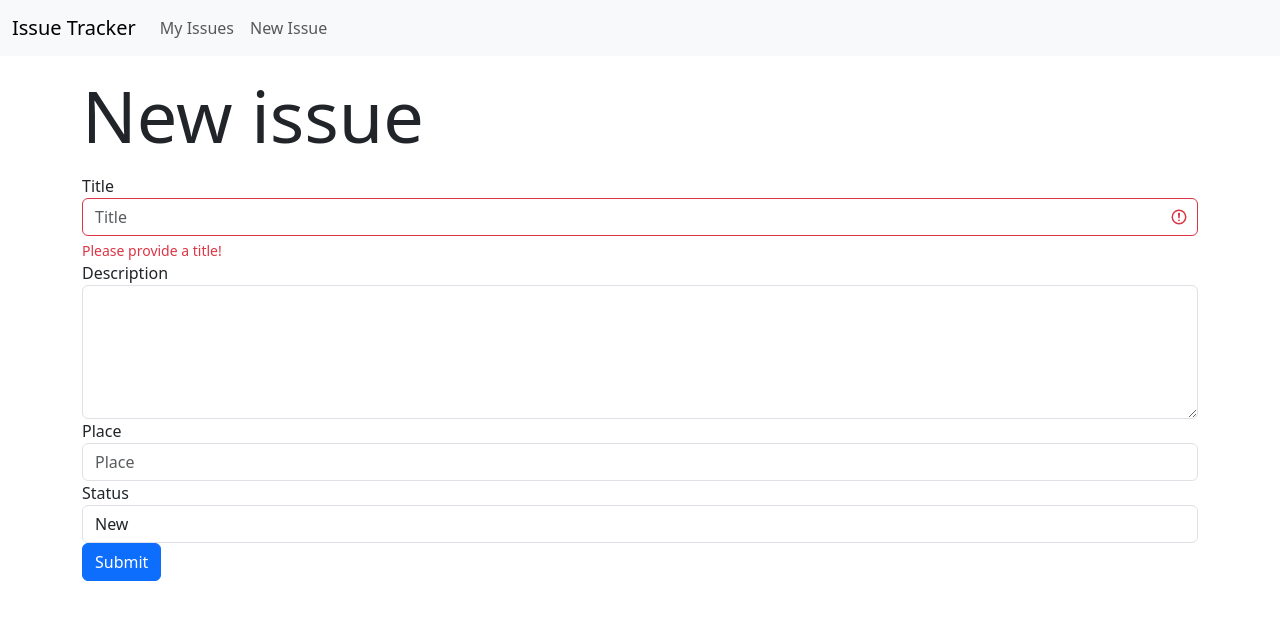
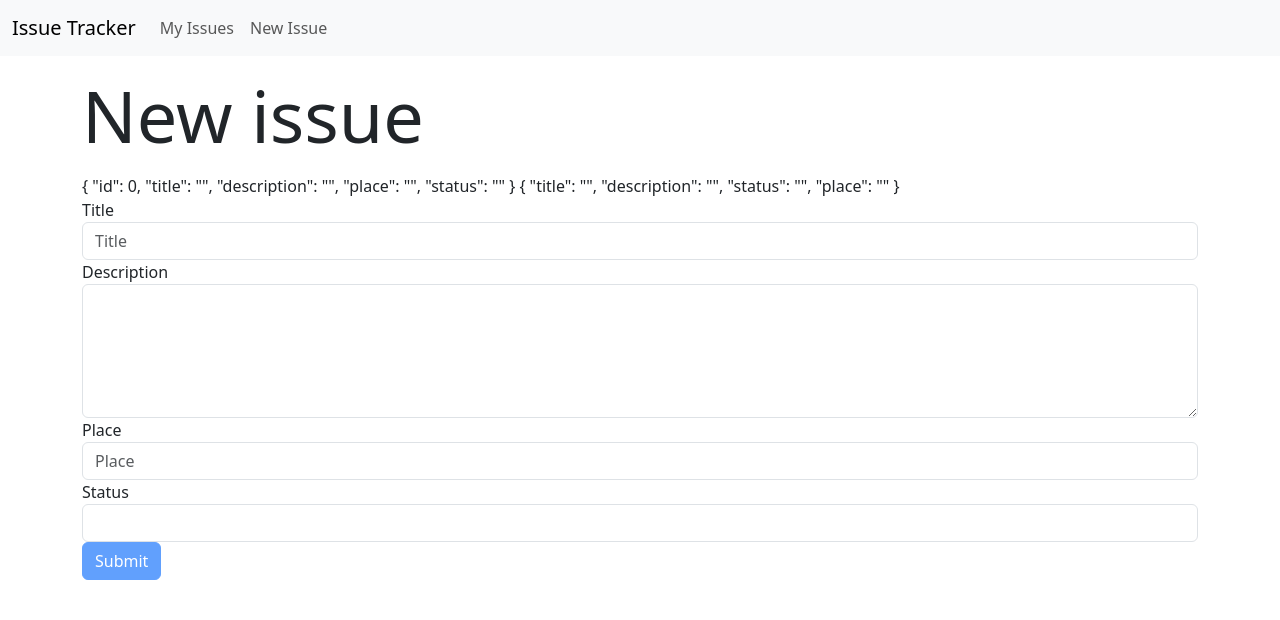
Before and after one commit to CollinsKipkemoi/issue-tracker-app, an Angular app: page /issues/new in a window 1280 px wide. Shown: the top 620 px of the page. Built offline with nearby package versions, Linux system fonts and the light colour scheme.

Commit message:
Form validation

```diff
--- /dev/null
+++ b/src/app/issue-form/issue-form.component.html
@@ -0,0 +1,65 @@
+{{ issue| json }}
+{{ issueForm.value | json }}
+<form (ngSubmit) = "handleSubmit()" [formGroup]="issueForm" action="" novalidate>
+  <div class="form-group">
+    <label for="title">Title</label>
+    <input
+      [value]="issue.title"
+      formControlName="title"
+      [class.is-valid]="title?.valid"
+      [class.is-invalid]="title?.invalid && (title?.dirty || title?.touched)"
+      type="text"
+      class="form-control"
+      id="title"
+      placeholder="Title"
+      required
+    />
+    <div class="invalid-feedback">Please provide a title!</div>
+  </div>
+  <div class="form-group">
+    <label for="description">Description</label>
+    <textarea
+      [class.is-valid]="description?.valid"
+      [class.is-invalid]="description?.invalid && (description?.dirty || description?.touched)"
+      formControlName="description"
+      class="form-control"
+      id="description"
+      rows="5"
+      required
+    ></textarea>
+    <div class="invalid-feedback">Please provide a description!</div>
+  </div>
+  <div class="form-group">
+    <label for="place">Place</label>
+    <input
+      [class.is-valid]="place?.valid"
+      [class.is-invalid]="place?.invalid && (place?.dirty || place?.touched)"
+      formControlName="place"
+      type="text"
+      class="form-control"
+      id="place"
+      placeholder="Place"
+      required
+    />
+<!--    @if (place?.invalid && place?.errors['required']) {-->
+<!--      <div class="invalid-feedback">Please provide an issue place!</div>-->
+<!--    }-->
+<!--    @if(place?.invalid && place?.errors.pattern) {-->
+<!--      <div class="invalid-feedback">Place must start with PC...!</div>-->
+<!--    }-->
+  </div>
+  <div class="form-group">
+    <label for="status">Status</label>
+    <select formControlName="status"
+            [class.is-valid]="status?.valid"
+            [class.is-invalid]="status?.invalid && (status?.dirty || status?.touched)"
+            class="form-control" id="status" required>
+      <option value="NEW">New</option>
+      <option value="DOING">Doing</option>
+      <option value="DONE">Done</option>
+    </select>
+    <div class="invalid-feedback">Please provide a status!</div>
+  </div>
+
+  <button [disabled]="issueForm.invalid" type="submit" class="btn btn-primary">Submit</button>
+</form>
--- /dev/null
+++ b/src/app/issue-form/issue-form.component.ts
@@ -0,0 +1,50 @@
+import {Component, EventEmitter, Input, OnChanges, Output} from '@angular/core';
+import {Issue} from "../issue";
+import { FormBuilder, ReactiveFormsModule, Validators } from '@angular/forms';
+import {JsonPipe} from "@angular/common";
+
+@Component({
+  selector: 'app-issue-form',
+  standalone: true,
+  imports: [ReactiveFormsModule, JsonPipe],
+  templateUrl: './issue-form.component.html',
+  styleUrl: './issue-form.component.css'
+})
+export class IssueFormComponent implements  OnChanges{
+  @Input() issue: Issue = new Issue();
+  @Output() save = new EventEmitter<Issue>();
+  issueForm = this.fb.group({
+    title: ['', [Validators.required]],
+    description: ['', Validators.required],
+    status: ['', [Validators.required]],
+    place: ['', [Validators.required, Validators.pattern(/^PC\d+/)]]
+  });
+
+  constructor(private fb: FormBuilder) {
+  }
+
+  get title() {
+    return this.issueForm.get('title');
+  }
+
+  get description() {
+    return this.issueForm.get('description');
+  }
+
+  get status() {
+    return this.issueForm.get('status');
+  }
+
+  get place() {
+    return this.issueForm.get('place');
+  }
+
+  ngOnChanges() {
+    this.issueForm.patchValue(this.issue);
+  }
+
+  handleSubmit() {
+    const issue = new Issue();
+    this.save.emit(Object.assign(issue, this.issueForm.value));
+  }
+}
--- a/src/app/issue-list/issue-list.component.html
+++ b/src/app/issue-list/issue-list.component.html
@@ -11,7 +11,7 @@
         [class.list-group-item-danger]="issue.status === 'NEW'"
         [class.list-group-item-warning]="issue.status === 'DOING'"
         [class.list-group-item-success]="issue.status === 'DONE'"
-        (click)="selectedIssue = issue"
+        (click)="selectIssue(issue)"
       >
         <div class="d-flex w-100 justify-content-between align-items-center">
           <h5 class="mb-1">{{ issue.title }}</h5>
@@ -34,7 +34,9 @@
 
     </div>
     @if (selectedIssue) {
-      <app-new-issue class="col"></app-new-issue>
+      <div class="col">
+        <app-issue-form [issue] = "selectedIssue" (save)="handleSave($event)" ></app-issue-form>
+      </div>
     }
   </div>
 
--- a/src/app/issue-list/issue-list.component.ts
+++ b/src/app/issue-list/issue-list.component.ts
@@ -3,6 +3,7 @@ import {Issue} from "../issue";
 import {JsonPipe, NgForOf} from "@angular/common";
 import {StatusFilterComponent} from "../status-filter/status-filter.component";
 import {NewIssueComponent} from "../new-issue/new-issue.component";
+import {IssueFormComponent} from "../issue-form/issue-form.component";
 
 @Component({
   selector: 'app-issue-list',
@@ -11,7 +12,8 @@ import {NewIssueComponent} from "../new-issue/new-issue.component";
     NgForOf,
     StatusFilterComponent,
     JsonPipe,
-    NewIssueComponent
+    NewIssueComponent,
+    IssueFormComponent
   ],
   templateUrl: './issue-list.component.html',
   styleUrl: './issue-list.component.css'
@@ -42,8 +44,19 @@ export class IssueListComponent implements  OnInit {
     this.filteredeIssues = this.status === 'ALL' ? this.issues : this.issues.filter(issue => issue.status === this.status)
   }
 
+  selectIssue(issue: Issue) : void {
+    this.selectedIssue = issue;
+  }
+
   handleChangeStatus(newStatus : string) : void {
     this.status = newStatus
     this.filterIssue()
   }
+
+  handleSave(issue: Issue) : void {
+    if(this.selectedIssue != null){
+      Object.assign(this.selectedIssue, issue)
+    }
+    this.selectedIssue = null
+  }
 }
--- a/src/app/new-issue/new-issue.component.html
+++ b/src/app/new-issue/new-issue.component.html
@@ -1,49 +1,5 @@
 <div class="container">
   <h2 class="display-2 my-3">New issue</h2>
 
-  <form action="" novalidate>
-    <div class="form-group">
-      <label for="title">Title</label>
-      <input
-        type="text"
-        class="form-control is-invalid"
-        id="title"
-        placeholder="Title"
-        required
-      />
-      <div class="invalid-feedback">Please provide a title!</div>
-    </div>
-    <div class="form-group">
-      <label for="description">Description</label>
-      <textarea
-        class="form-control"
-        id="description"
-        rows="5"
-        required
-      ></textarea>
-      <div class="invalid-feedback">Please provide a description!</div>
-    </div>
-    <div class="form-group">
-      <label for="place">Place</label>
-      <input
-        type="text"
-        class="form-control"
-        id="place"
-        placeholder="Place"
-        required
-      />
-      <div class="invalid-feedback">Please provide a place!</div>
-    </div>
-    <div class="form-group">
-      <label for="status">Status</label>
-      <select class="form-control" id="status" required>
-        <option value="NEW">New</option>
-        <option value="DOING">Doing</option>
-        <option value="DONE">Done</option>
-      </select>
-      <div class="invalid-feedback">Please provide a status!</div>
-    </div>
-
-    <button type="submit" class="btn btn-primary">Submit</button>
-  </form>
+  <app-issue-form></app-issue-form>
 </div>
--- a/src/app/new-issue/new-issue.component.ts
+++ b/src/app/new-issue/new-issue.component.ts
@@ -1,9 +1,12 @@
 import { Component } from '@angular/core';
+import {IssueFormComponent} from "../issue-form/issue-form.component";
 
 @Component({
   selector: 'app-new-issue',
   standalone: true,
-  imports: [],
+  imports: [
+    IssueFormComponent
+  ],
   templateUrl: './new-issue.component.html',
   styleUrl: './new-issue.component.css'
 })
```
Also changed, not shown: src/app/issue-form/issue-form.component.css (added), 1 other file (tests, documents, lock files or other folders).
